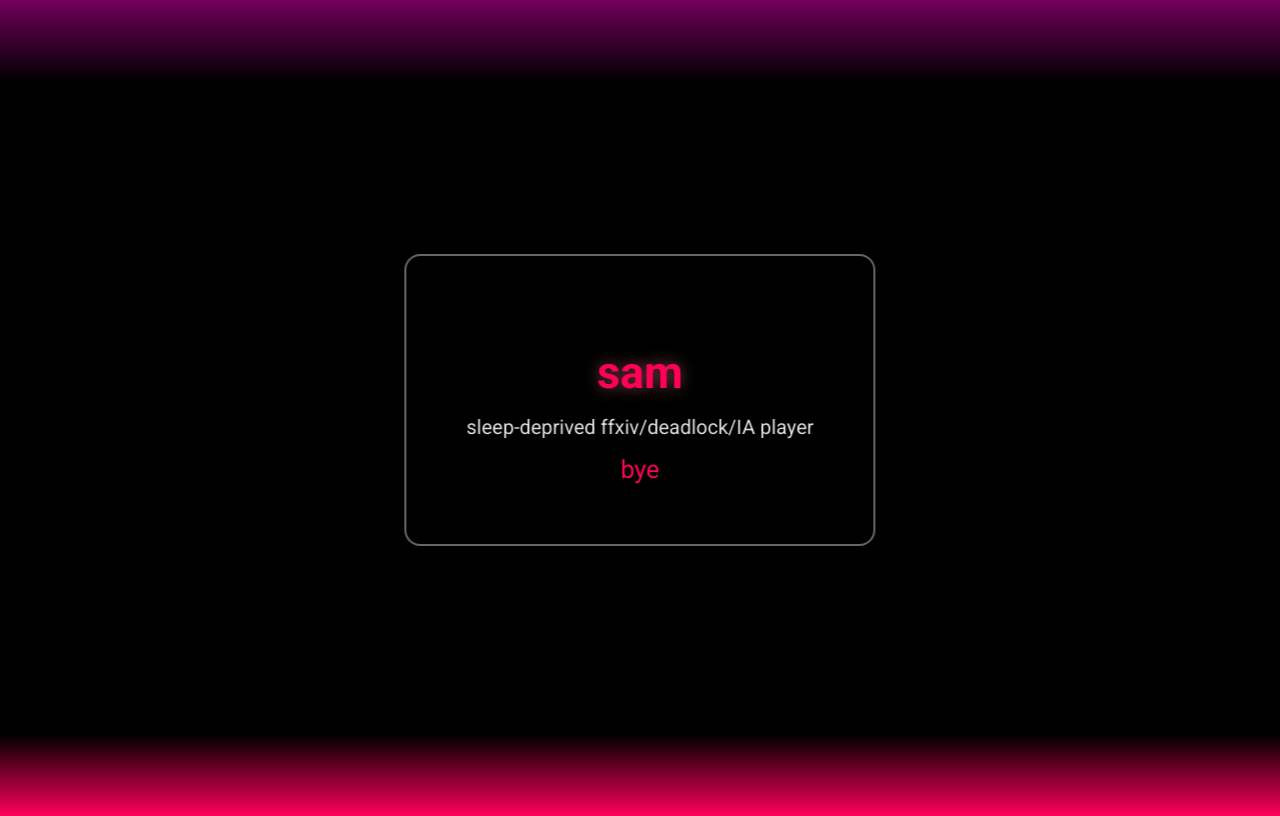
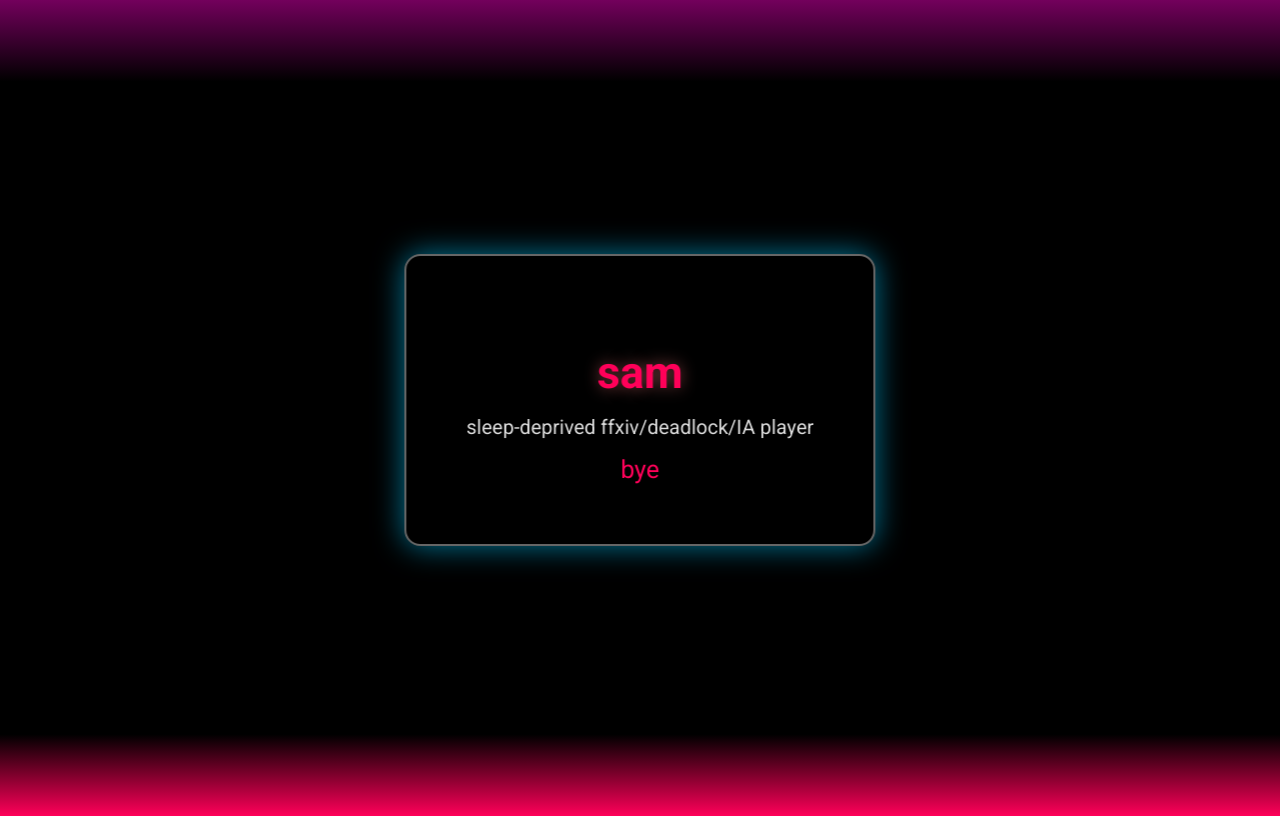
Before and after one commit to Melachikon/melachikon.github.io, a plain HTML site: page index.html in a window 1280 px wide. Drawn offline with Linux system fonts and the light colour scheme.

Commit message:
Update style.css

```diff
--- a/style.css
+++ b/style.css
@@ -28,6 +28,7 @@ body {
     border-radius: 16px;
     backdrop-filter: blur(16px);
     border: 2px solid rgba(255, 255, 255, .4);
+    box-shadow: 0 0 30px rgba(0, 200, 255, 0.6);
 }
 
 .card p {
```
